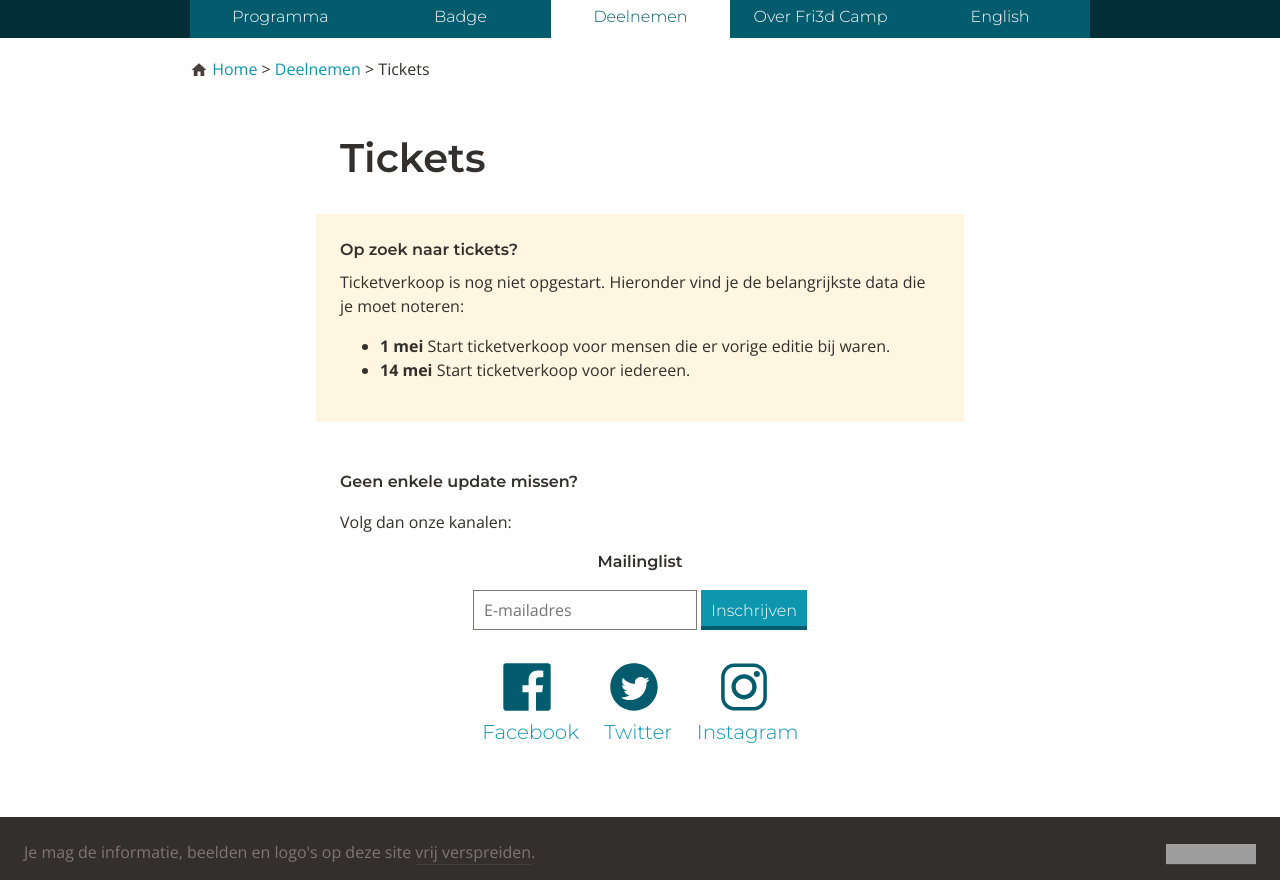
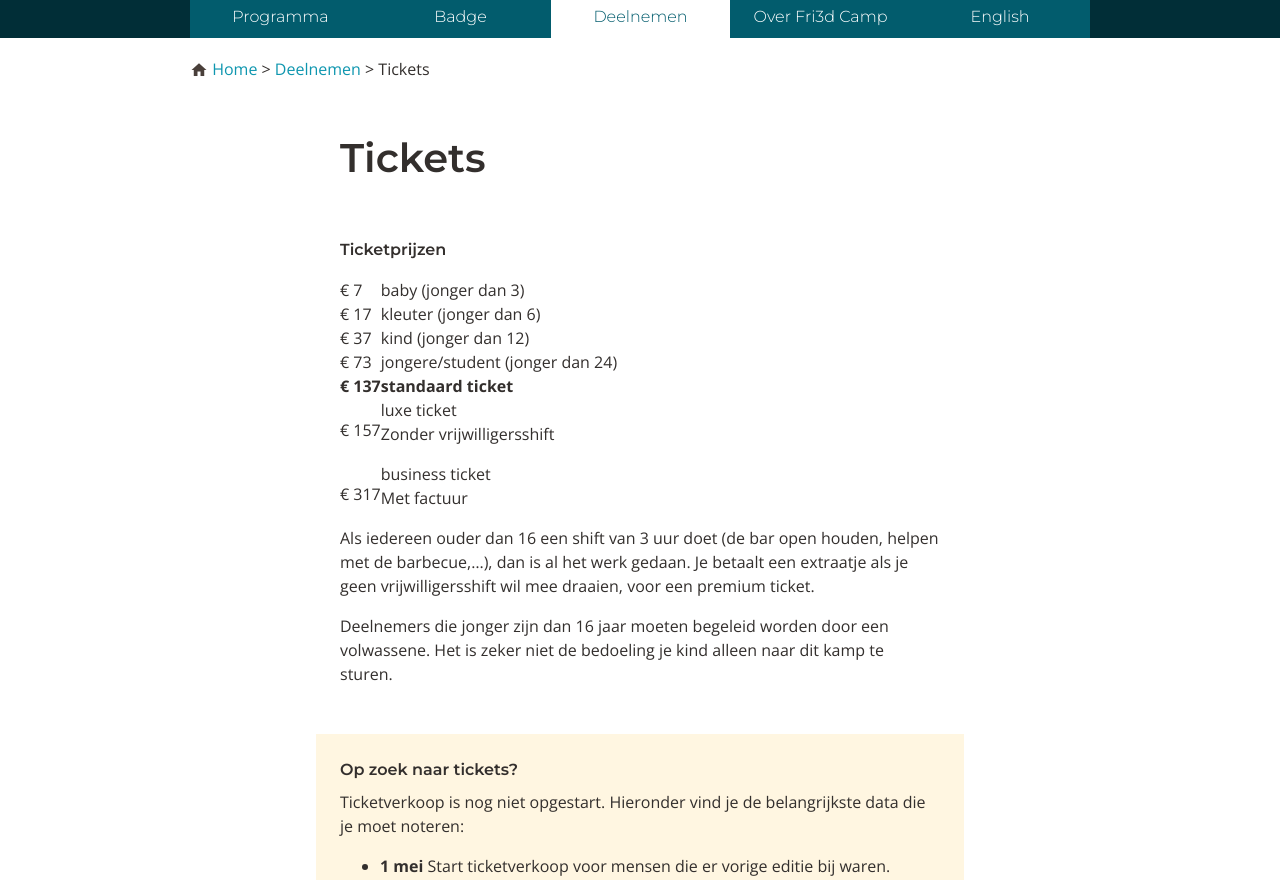
Before and after one commit to Fri3dCamp/fri3d2018-announce, a Jekyll site: the page built from deelnemen/tickets.html, in a window 1280 px wide and 900 px high, scrolled down 256 px, cut to the strip 20-900 px from the top of the window. Built offline with Jekyll 4.4.1, drawn with Linux system fonts in a browser that asks for light colours; nearby versions of some CDN libraries; grey boxes are pictures that could not be loaded.

Commit message:
ticketpagina

```diff
--- a/deelnemen/tickets.html
+++ b/deelnemen/tickets.html
@@ -4,9 +4,45 @@
 navitem: deelnemen
 navlevel: 1
 ---
+<div class="maincontent">
+    <h2>Ticketprijzen</h2>
+    <table class="simpletable">
+        <tr>
+            <td>€ 7</td>
+            <td>baby (jonger dan 3)</td>
+        </tr>
+        <tr>
+            <td>€ 17</td>
+            <td>kleuter (jonger dan 6)</td>
+        </tr>
+        <tr>
+            <td>€ 37</td>
+            <td>kind (jonger dan 12)</td>
+        </tr>
+        <tr>
+            <td>€ 73</td>
+            <td>jongere/student (jonger dan 24)</td>
+        </tr>
+        <tr>
+            <td><strong>€ 137</strong></td>
+            <td><strong>standaard ticket</strong></td>
+        </tr>
+        <tr>
+            <td>€ 157</td>
+            <td>luxe ticket<p class="subtext">Zonder vrijwilligersshift</p></td>
+        </tr>
+        <tr>
+            <td>€ 317</td>
+            <td>business ticket<p class="subtext">Met factuur</p></td>
+        </tr>
+    </table>
+    <p>Als iedereen ouder dan 16 een shift van 3 uur doet (de bar open houden, helpen met de barbecue,&hellip;), dan is al het werk gedaan. Je betaalt een extraatje als je geen vrijwilligersshift wil mee draaien, voor een premium ticket.</p>
+    <p>Deelnemers die jonger zijn dan 16 jaar moeten begeleid worden door een volwassene. Het is zeker niet de bedoeling je kind alleen naar dit kamp te sturen.</p>
+
+</div>
 <div class="notice notice-info">
-  <h2>Op zoek naar tickets?</h2>
-  <p>Ticketverkoop is nog niet opgestart. Hieronder vind je de belangrijkste data die je moet noteren:</p>
+    <h2>Op zoek naar tickets?</h2>
+    <p>Ticketverkoop is nog niet opgestart. Hieronder vind je de belangrijkste data die je moet noteren:</p>
     <ul>
         <li><strong>1 mei</strong> Start ticketverkoop voor mensen die er vorige editie bij waren.</li>
         <li><strong>14 mei</strong> Start ticketverkoop voor iedereen.</li>
```
